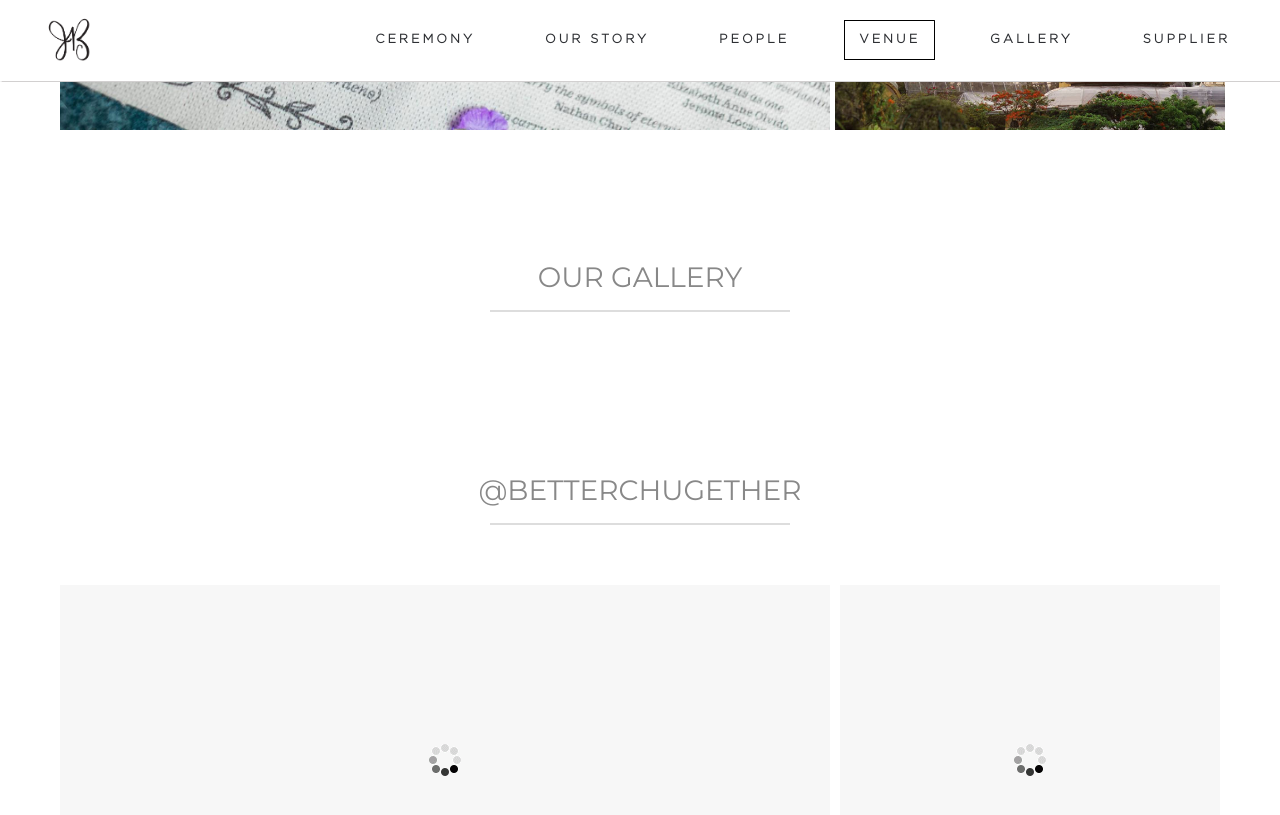
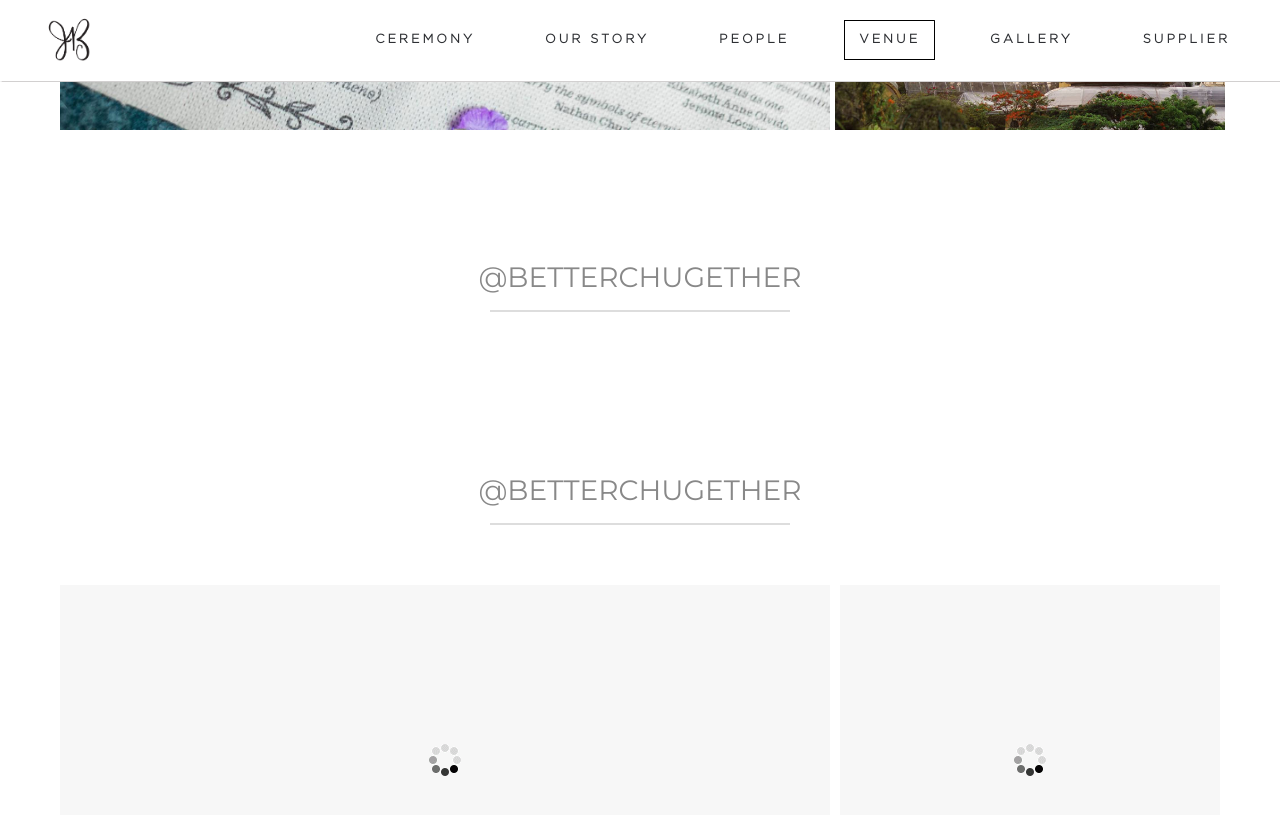
Before and after one commit to josanandbryanwedding/josanandbryanwedding.github.io, a Jekyll site: the page built from index.html, in a window 1280 px wide and 900 px high, scrolled down 6750 px. Shown: the top 815 px of the window. Built offline with Jekyll 4.4.1, drawn with Linux system fonts in a browser that asks for light colours; nearby versions of some CDN libraries.

Commit message:
Update instagram.html

```diff
--- a/_includes/home/instagram.html
+++ b/_includes/home/instagram.html
@@ -1,5 +1,5 @@
 <div class="container no-gutter">
-    <h2 class="section-header">Our Gallery</h2>
+    <h2 class="section-header">@betterchugether</h2>
     <div id="instafeed">
         {% for i in (1..9) %}
         <div class="col-md-4 col-sm-4 col-xs-4 placeholder">
```
